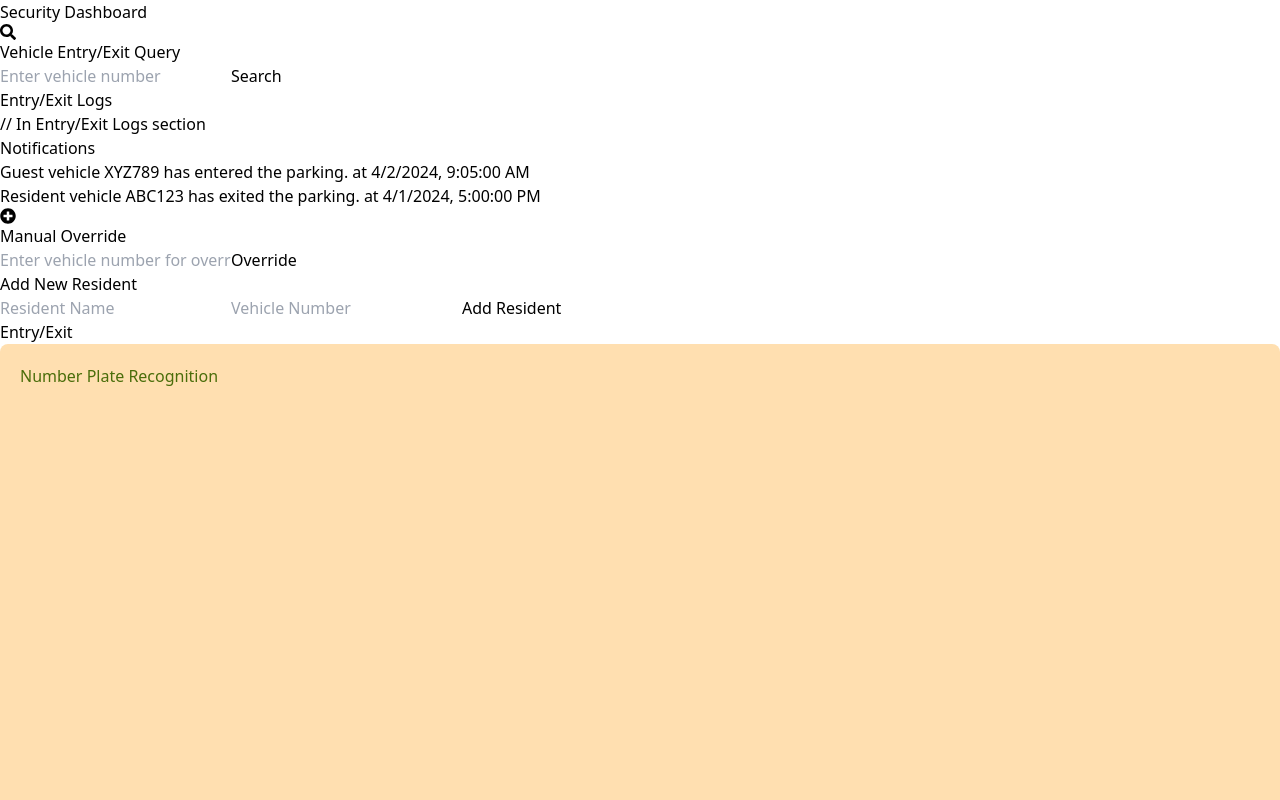
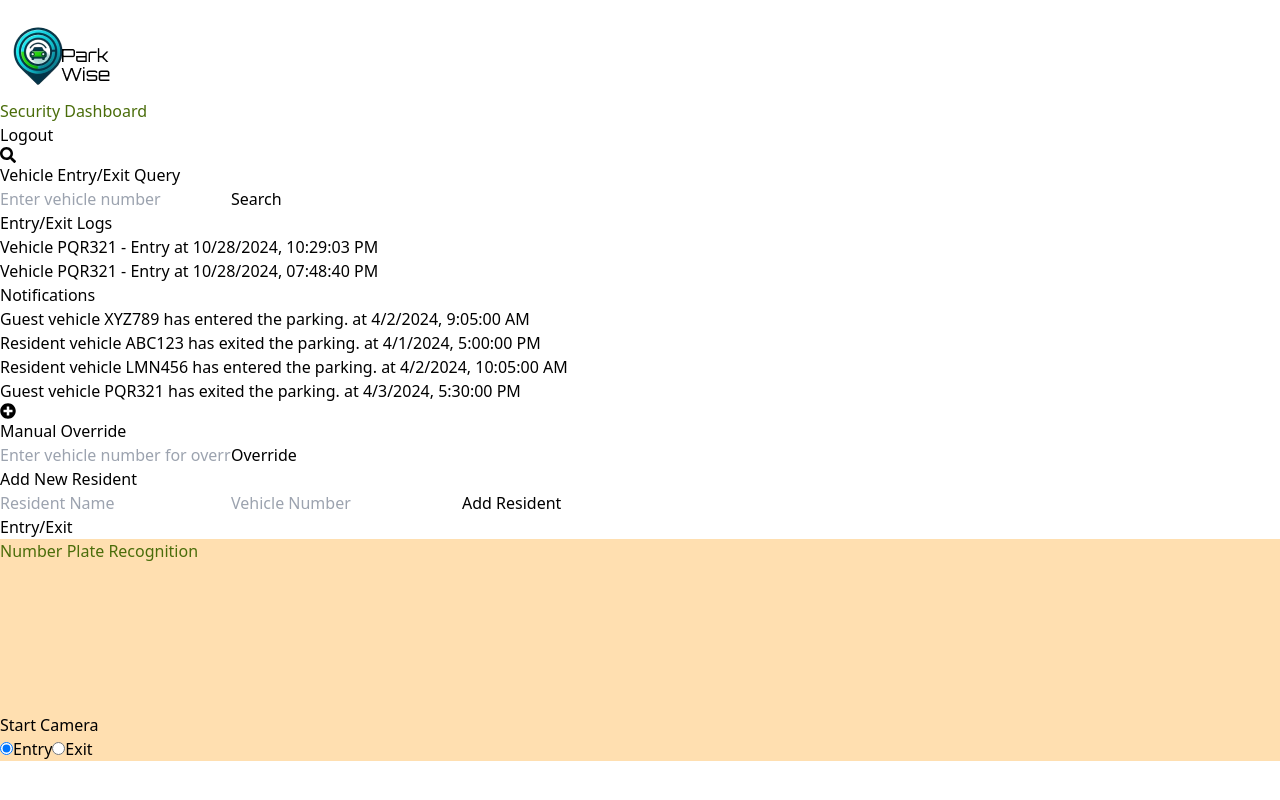
Before and after one commit to ameys28/Parkwise, a React (Vite) app in the folder frontend/: page /security-dashboard in a window 1280 px wide. Shown: the top 800 px of the page. Built offline with nearby package versions, Linux system fonts and the light colour scheme; the HTML template or start-up script is replaced by a standard one.

Commit message:
updates some function

```diff
--- a/frontend/src/data/staticData.js
+++ b/frontend/src/data/staticData.js
@@ -11,6 +11,18 @@ export const users = [
     id: 2,
     username: 'dishan',
     password: '1234',
+    role: 'security',
+  },
+  {
+    id: 3,
+    username: 'rohit',
+    password: 'abcd',
+    role: 'resident',
+  },
+  {
+    id: 4,
+    username: 'sara',
+    password: 'abcd',
     role: 'security',
   },
   // Add more users as needed
@@ -28,23 +40,37 @@ export const vehicles = [
     ownerId: 1,
     numberPlate: 'XYZ789',
     guest: true,
-  }
+  },
+  {
+    id: 3,
+    ownerId: 3,
+    numberPlate: 'LMN456',
+    guest: false,
+  },
+  {
+    id: 4,
+    ownerId: 4,
+    numberPlate: 'PQR321',
+    guest: true,
+  },
+  // Add more vehicles as needed
 ];
 
 export const entryLogs = [
   {
     id: 1,
-    vehicleId: 1,
-    entryTime: '2024-04-01T08:30:00',
-    exitTime: '2024-04-01T17:00:00',
+    vehicleId: "ABC123",
+    numberPlate: 'PQR321',
+    action: 'Entry',
+    timestamp: '10/28/2024, 10:29:03 PM',
   },
   {
     id: 2,
-    vehicleId: 2,
-    entryTime: '2024-04-02T09:00:00',
-    exitTime: null, // Currently inside
+    vehicleId: "XYZ789",
+    numberPlate: 'PQR321',
+    action: 'Entry',
+    timestamp: '10/28/2024, 07:48:40 PM',
   },
-  // Add more logs as needed
 ];
 
 export const notifications = [
@@ -58,5 +84,15 @@ export const notifications = [
     message: 'Resident vehicle ABC123 has exited the parking.',
     time: '2024-04-01T17:00:00',
   },
+  {
+    id: 3,
+    message: 'Resident vehicle LMN456 has entered the parking.',
+    time: '2024-04-02T10:05:00',
+  },
+  {
+    id: 4,
+    message: 'Guest vehicle PQR321 has exited the parking.',
+    time: '2024-04-03T17:30:00',
+  },
   // Add more notifications as needed
 ];
--- a/frontend/src/pages/NumberPlateRecognition.jsx
+++ b/frontend/src/pages/NumberPlateRecognition.jsx
@@ -1,5 +1,3 @@
-// src/pages/NumberPlateRecognition.js
-
 import React, { useState, useRef } from 'react';
 import Tesseract from 'tesseract.js';
 
@@ -10,6 +8,7 @@ const NumberPlateRecognition = ({ addParkingLog }) => {
   const [loading, setLoading] = useState(false);
   const [isCameraActive, setIsCameraActive] = useState(false);
   const [showConfirmation, setShowConfirmation] = useState(false);
+  const [isEntry, setIsEntry] = useState(true); // State to track entry/exit
 
   const startCamera = async () => {
     try {
@@ -25,11 +24,7 @@ const NumberPlateRecognition = ({ addParkingLog }) => {
   const stopCamera = () => {
     const stream = videoRef.current.srcObject;
     const tracks = stream.getTracks();
-
-    tracks.forEach((track) => {
-      track.stop();
-    });
-
+    tracks.forEach((track) => track.stop());
     videoRef.current.srcObject = null;
     setIsCameraActive(false);
   };
@@ -47,18 +42,13 @@ const NumberPlateRecognition = ({ addParkingLog }) => {
 
   const recognizePlate = (image) => {
     setLoading(true);
-    Tesseract.recognize(
-      image,
-      'eng',
-      {
-        logger: (m) => console.log(m), // Optional: log progress
-      }
-    ).then(({ data: { text } }) => {
-      const recognizedPlate = text.trim();
-      setRecognizedText(recognizedPlate);
-      stopCamera(); // Stop the camera after capturing
+    Tesseract.recognize(image, 'eng', {
+      logger: (m) => console.log(m),
+    }).then(({ data: { text } }) => {
+      setRecognizedText(text.trim());
+      stopCamera();
       setLoading(false);
-      setShowConfirmation(true); // Show confirmation dialog
+      setShowConfirmation(true);
     }).catch((error) => {
       console.error('Error recognizing text:', error);
       setLoading(false);
@@ -66,60 +56,89 @@ const NumberPlateRecognition = ({ addParkingLog }) => {
   };
 
   const handleConfirm = () => {
-    addParkingLog(recognizedText); // Log the entry
-    setShowConfirmation(false); // Hide confirmation dialog
-    setRecognizedText(''); // Reset recognized text
+    addParkingLog(recognizedText, isEntry);
+    setShowConfirmation(false);
+    setRecognizedText('');
   };
 
   const handleCancel = () => {
-    setShowConfirmation(false); // Hide confirmation dialog
-    setRecognizedText(''); // Reset recognized text
+    setShowConfirmation(false);
+    setRecognizedText('');
   };
 
   return (
-    <div className="npr-section mb-10" style={{ backgroundColor: '#FFDFB0', borderRadius: '8px', padding: '20px' }}>
-      <h3 className="text-3xl font-semibold mb-6" style={{ color: '#4A6D0A' }}>
-        Number Plate Recognition
-      </h3>
+    <div className="npr-section mb-10 p-6 rounded-lg shadow-md" style={{ backgroundColor: '#FFDFB0' }}>
+      <h3 className="text-3xl font-semibold mb-6" style={{ color: '#4A6D0A' }}>Number Plate Recognition</h3>
 
       {/* Video Feed */}
-      <div className="mb-6">
-        <video ref={videoRef} style={{ width: '100%', borderRadius: '8px' }}></video>
+      <div className="video-container mb-6 rounded-lg overflow-hidden border-2 border-gray-300">
+        <video ref={videoRef} className="w-full h-auto" style={{ borderRadius: '8px' }}></video>
         <canvas ref={canvasRef} style={{ display: 'none' }}></canvas>
       </div>
 
       {!isCameraActive ? (
         <button
-          className="py-3 px-6 rounded-lg bg-[#4A6D0A] hover:bg-[#5d80ff] transition text-white mb-4"
+          className="py-3 px-6 rounded-lg bg-[#4A6D0A] hover:bg-[#5d80ff] transition text-white mb-4 shadow-lg"
           onClick={startCamera}
         >
           Start Camera
         </button>
       ) : (
         <button
-          className="py-3 px-6 rounded-lg bg-[#4A6D0A] hover:bg-[#5d80ff] transition text-white mb-4"
+          className="py-3 px-6 rounded-lg bg-[#4A6D0A] hover:bg-[#5d80ff] transition text-white mb-4 shadow-lg"
           onClick={captureImage}
         >
           Capture Image
         </button>
       )}
 
+      {/* Entry/Exit Toggle */}
+      <div className="flex items-center mt-4 mb-6 space-x-4">
+        <label className="text-lg">
+          <input
+            type="radio"
+            value="entry"
+            checked={isEntry}
+            onChange={() => setIsEntry(true)}
+            className="mr-2"
+          />
+          Entry
+        </label>
+        <label className="text-lg">
+          <input
+            type="radio"
+            value="exit"
+            checked={!isEntry}
+            onChange={() => setIsEntry(false)}
+            className="mr-2"
+          />
+          Exit
+        </label>
+      </div>
+
       {/* Display Recognized Text */}
       {recognizedText && (
-        <div className="mt-6 p-4 rounded-lg bg-[#FFDFB0] text-[#C03A3A]">
-          <h4 className="text-2xl">Recognized Number Plate:</h4>
-          <p className="text-xl font-semibold">{recognizedText}</p>
+        <div className="recognized-text mt-6 p-4 rounded-lg bg-[#FFE8C1] text-[#4A6D0A] border-2 border-[#4A6D0A]">
+          <h4 className="text-2xl font-semibold">Recognized Number Plate:</h4>
+          <p className="text-xl">{recognizedText}</p>
         </div>
       )}
 
-      {loading && <p>Recognizing...</p>}
+      {loading && <p className="text-lg mt-4 text-gray-700">Recognizing...</p>}
 
       {/* Confirmation Dialog */}
       {showConfirmation && (
-        <div className="confirmation-dialog">
-          <h4>Do you want to add the recognized number plate to the log?</h4>
-          <button onClick={handleConfirm} className="confirm-button">Yes</button>
-          <button onClick={handleCancel} className="cancel-button">No</button>
+        <div className="confirmation-dialog mt-6 p-6 bg-white rounded-lg shadow-lg border border-gray-200">
+          <h4 className="text-xl font-semibold mb-4">Confirm {isEntry ? 'Entry' : 'Exit'} Log</h4>
+          <p className="mb-4 text-gray-700">Do you want to log this number plate as an {isEntry ? 'entry' : 'exit'}?</p>
+          <div className="flex space-x-4">
+            <button onClick={handleConfirm} className="py-2 px-4 rounded bg-green-500 hover:bg-green-600 text-white shadow-md">
+              Yes
+            </button>
+            <button onClick={handleCancel} className="py-2 px-4 rounded bg-red-500 hover:bg-red-600 text-white shadow-md">
+              No
+            </button>
+          </div>
         </div>
       )}
     </div>
--- a/frontend/src/pages/ResidentDashboard.jsx
+++ b/frontend/src/pages/ResidentDashboard.jsx
@@ -2,6 +2,10 @@
 
 import React, { useState } from 'react';
 import { vehicles, entryLogs } from '../data/staticData';
+import { useNavigate } from 'react-router-dom';
+import { ToastContainer, toast } from 'react-toastify';
+import 'react-toastify/dist/ReactToastify.css';
+import logo from '../assets/logo1.png';
 
 const ResidentDashboard = () => {
   const [vehiclesList, setVehiclesList] = useState(vehicles);
@@ -11,11 +15,11 @@ const ResidentDashboard = () => {
   );
   const [newVehicleNumber, setNewVehicleNumber] = useState('');
   const [guestVehicleNumber, setGuestVehicleNumber] = useState('');
-  const [successMessage, setSuccessMessage] = useState('');
+  const navigate = useNavigate();
 
   const handleRegisterVehicle = () => {
     if (!newVehicleNumber) {
-      alert('Please enter a vehicle number.');
+      toast.error('Please enter a vehicle number.');
       return;
     }
     const newVehicle = {
@@ -26,12 +30,17 @@ const ResidentDashboard = () => {
     };
     setVehiclesList([...vehiclesList, newVehicle]);
     setNewVehicleNumber('');
-    setSuccessMessage('Vehicle registered successfully!');
+    toast.success('Vehicle registered successfully!');
+  };
+
+  const handleClick = () => {
+    navigate('/');
+    toast.info('Logged out successfully!');
   };
 
   const handleReserveGuestParking = () => {
     if (!guestVehicleNumber) {
-      alert('Please enter a guest vehicle number.');
+      toast.error('Please enter a guest vehicle number.');
       return;
     }
     const guestVehicle = {
@@ -42,24 +51,32 @@ const ResidentDashboard = () => {
     };
     setVehiclesList([...vehiclesList, guestVehicle]);
     setGuestVehicleNumber('');
-    setSuccessMessage('Guest parking reserved successfully!');
+    toast.success('Guest parking reserved successfully!');
   };
 
   return (
-    <div className="resident-dashboard min-h-screen p-8" style={{ backgroundColor: '#F5F9D0' }}>
-      <h2 className="text-4xl font-bold mb-10 text-center" style={{ color: '#4A6D0A' }}>
-        Resident Dashboard
-      </h2>
-
-      {/* Success Message */}
-      {successMessage && (
-        <div className="mb-6 p-4 text-center rounded-lg bg-[#FFDFB0] text-[#C03A3A]">
-          {successMessage}
+    <div className="resident-dashboard min-h-screen" style={{ backgroundColor: '#F5F9D0' }}>
+      <ToastContainer position="top-right" autoClose={3000} hideProgressBar={false} />
+      <header className="flex justify-between items-center py-2 px-8 bg-[#ff9fa0] shadow-md mb-8">
+        <div className="logo flex items-center">
+          <img src={logo} alt="ParkWise Logo" className="h-20 w-30" />
         </div>
-      )}
+        <h2
+          className="text-4xl font-bold text-center"
+          style={{ color: "#4A6D0A" }}
+        >
+          Resident Dashboard
+        </h2>
+        <div className="space-x-4">
+          {/* Logout button */}
+          <button className="bg-green-500 text-white px-6 py-2 rounded-full hover:bg-green-600 transition duration-300 shadow-md" onClick={handleClick}>
+            Logout
+          </button>
+        </div>
+      </header>
 
       {/* Section: Registered Vehicles */}
-      <section className="mb-10">
+      <section className="mb-10 px-8">
         <h3 className="text-2xl font-semibold mb-6" style={{ color: '#4A6D0A' }}>
           Registered Vehicles
         </h3>
@@ -77,7 +94,7 @@ const ResidentDashboard = () => {
       </section>
 
       {/* Section: Parking Logs */}
-      <section className="mb-10">
+      <section className="mb-10 px-8">
         <h3 className="text-2xl font-semibold mb-6" style={{ color: '#4A6D0A' }}>
           Parking Logs
         </h3>
@@ -99,7 +116,7 @@ const ResidentDashboard = () => {
       </section>
 
       {/* Section: Current Occupancy */}
-      <section className="mb-10">
+      <section className="mb-10 px-8">
         <h3 className="text-2xl font-semibold mb-6" style={{ color: '#4A6D0A' }}>
           Current Occupancy
         </h3>
@@ -109,7 +126,7 @@ const ResidentDashboard = () => {
       </section>
 
       {/* Section: Register New Vehicle */}
-      <section className="mb-10">
+      <section className="mb-10 px-8">
         <h3 className="text-2xl font-semibold mb-6" style={{ color: '#4A6D0A' }}>
           Register New Vehicle
         </h3>
@@ -122,7 +139,7 @@ const ResidentDashboard = () => {
           style={{ borderColor: '#D16C6C', color: '#4A6D0A' }}
         />
         <button
-          className="py-3 px-6 rounded-lg bg-[#4A6D0A] hover:bg-[#F5F9D0] transition text-white"
+          className="py-3 px-6 rounded-lg bg-[#4A6D0A] hover:text-lg transition text-white"
           onClick={handleRegisterVehicle}
         >
           Register Vehicle
@@ -130,7 +147,7 @@ const ResidentDashboard = () => {
       </section>
 
       {/* Section: Reserve Guest Parking */}
-      <section className="mb-10">
+      <section className="mb-10 px-8">
         <h3 className="text-2xl font-semibold mb-6" style={{ color: '#4A6D0A' }}>
           Reserve Guest Parking
         </h3>
--- a/frontend/src/pages/SecurityDashboard.jsx
+++ b/frontend/src/pages/SecurityDashboard.jsx
@@ -4,26 +4,30 @@ import React, { useState } from "react";
 import { entryLogs, notifications, vehicles } from "../data/staticData";
 import { FaSearch, FaPlusCircle } from "react-icons/fa";
 import NumberPlateRecognition from "./NumberPlateRecognition";
+import { useNavigate } from "react-router-dom";
+import logo from "../assets/logo1.png";
+import { toast, ToastContainer } from "react-toastify"; // Import toast and ToastContainer
+import "react-toastify/dist/ReactToastify.css"; // Import CSS for toast notifications
 
 const SecurityDashboard = () => {
+  const [parkingLogs, setParkingLogs] = useState(entryLogs); // Initialize logs from static data
   const [vehicleId, setVehicleId] = useState("");
   const [overrideId, setOverrideId] = useState("");
-  const [currentEntryLogs, setCurrentEntryLogs] = useState(entryLogs);
-  const [currentNotifications, setCurrentNotifications] =
-    useState(notifications);
+  const [currentNotifications, setCurrentNotifications] = useState(notifications);
+  const navigate = useNavigate();
 
-  const [logs, setLogs] = useState([]);
+  const handleClick = () => {
+    navigate("/");
+  };
 
   // Function to add a new entry to the logs
-  const addParkingLog = (numberPlate) => {
-    const newLog = {
-      id: logs.length + 1,
+  const addParkingLog = (numberPlate, isEntry) => {
+    const logEntry = {
       numberPlate,
+      action: isEntry ? "Entry" : "Exit",
       timestamp: new Date().toLocaleString(),
     };
-    const updatedLogs = [...logs, newLog];
-    setLogs(updatedLogs);
-    console.log("Updated Logs:", updatedLogs); // Debugging log
+    setParkingLogs((prevLogs) => [...prevLogs, logEntry]);
   };
 
   const handleManualOverride = () => {
@@ -31,10 +35,11 @@ const SecurityDashboard = () => {
       (v) => v.numberPlate.toLowerCase() === overrideId.toLowerCase()
     );
     if (vehicle) {
-      alert(`Manual override successful for vehicle: ${vehicle.numberPlate}`);
-      setOverrideId("");
+      toast.success(`Manual override successful for vehicle: ${vehicle.numberPlate}`);
+      addParkingLog(vehicle.numberPlate, true); // Log as entry for manual override
+      setOverrideId(""); // Clear the input after successful override
     } else {
-      alert("Vehicle not found for override.");
+      toast.error("Vehicle not found for override.");
     }
   };
 
@@ -43,32 +48,44 @@ const SecurityDashboard = () => {
       (v) => v.numberPlate.toLowerCase() === vehicleId.toLowerCase()
     );
     if (vehicle) {
-      const logs = currentEntryLogs.filter(
-        (log) => log.vehicleId === vehicle.id
+      const logs = parkingLogs.filter(
+        (log) => log.numberPlate === vehicle.numberPlate
       );
-      alert(
-        `Vehicle ${vehicle.numberPlate} has ${
+      const message = `Vehicle ${vehicle.numberPlate} has ${
         logs.length > 0
-            ? logs[logs.length - 1].entry
+          ? logs[logs.length - 1].action === "Entry"
             ? "entered"
             : "exited"
           : "no records"
-        } recently.`
-      );
+      } recently.`;
+      toast.success(message);
     } else {
-      alert("Vehicle not found.");
+      toast.error("Vehicle not found.");
     }
-    setVehicleId("");
+    setVehicleId(""); // Clear the input after search
   };
 
   return (
-    <div className="security-dashboard p-8 min-h-screen bg-[#F5F9D0]">
-      <h2 className="text-4xl font-bold mb-10 text-center text-[#799529]">
+    <div className="security-dashboard min-h-screen bg-[#F5F9D0]">
+      <header className="flex justify-between items-center py-2 px-8 bg-[#ff9fa0] shadow-md mb-8">
+        <div className="logo flex items-center">
+          <img src={logo} alt="ParkWise Logo" className="h-20 w-30" />
+        </div>
+        <h2 className="text-4xl font-bold text-center" style={{ color: "#4A6D0A" }}>
           Security Dashboard
         </h2>
+        <div className="space-x-4">
+          <button
+            className="bg-green-500 text-white px-6 py-2 rounded-full hover:bg-green-600 transition duration-300 shadow-md"
+            onClick={handleClick}
+          >
+            Logout
+          </button>
+        </div>
+      </header>
 
       {/* Vehicle Entry/Exit Query */}
-      <section className="mb-10">
+      <section className="mb-10 px-8">
         <h3 className="text-2xl font-semibold mb-4 text-[#799529] flex items-center">
           <FaSearch className="mr-2" />
           Vehicle Entry/Exit Query
@@ -80,9 +97,10 @@ const SecurityDashboard = () => {
           onChange={(e) => setVehicleId(e.target.value)}
           className="p-3 border border-[#799529] rounded-lg w-full mb-4 focus:outline-none focus:ring-2 focus:ring-blue-400 shadow-md"
           style={{ color: "#000000" }}
+          aria-label="Vehicle Number"
         />
         <button
-          className="py-3 px-6 rounded-lg bg-[#799529] text-white hover:bg-blue-700 transition duration-300 shadow-md"
+          className="py-3 px-6 rounded-lg bg-[#799529] text-white hover:bg-green-700 transition duration-300 shadow-md"
           onClick={handleSearchVehicle}
         >
           Search
@@ -90,25 +108,28 @@ const SecurityDashboard = () => {
       </section>
 
       {/* Entry/Exit Logs */}
-      <section className="mb-10">
+      <section className="mb-10 px-8">
         <h3 className="text-2xl font-semibold mb-4 text-[#799529]">
           Entry/Exit Logs
         </h3>
-        // In Entry/Exit Logs section
         <ul className="p-6 rounded-lg shadow-lg space-y-4 bg-[#FFDFB0]">
-          {logs.map((log) => (
+          {parkingLogs.length > 0 ? (
+            parkingLogs.map((log, index) => (
               <li
-              key={log.id}
+                key={index} // Use index if you don't have unique IDs
                 className="py-3 px-4 rounded-lg border border-[#92AB42] bg-[#FEA0A0] text-black transition duration-300 hover:shadow-lg"
               >
-              Vehicle {log.numberPlate} - Entered at {log.timestamp}
+                Vehicle {log.numberPlate} - {log.action} at {log.timestamp}
               </li>
-          ))}
+            ))
+          ) : (
+            <li className="py-3 px-4 text-black">No logs available.</li>
+          )}
         </ul>
       </section>
 
       {/* Notifications */}
-      <section className="mb-10">
+      <section className="mb-10 px-8">
         <h3 className="text-2xl font-semibold mb-4 text-[#799529]">
           Notifications
         </h3>
@@ -125,7 +146,7 @@ const SecurityDashboard = () => {
       </section>
 
       {/* Manual Override */}
-      <section className="mb-10">
+      <section className="mb-10 px-8">
         <h3 className="text-2xl font-semibold mb-4 text-[#799529] flex items-center">
           <FaPlusCircle className="mr-2" />
           Manual Override
@@ -137,6 +158,7 @@ const SecurityDashboard = () => {
           onChange={(e) => setOverrideId(e.target.value)}
           className="p-3 border border-[#92AB42] rounded-lg w-full mb-4 focus:outline-none focus:ring-2 focus:ring-red-400 shadow-md"
           style={{ color: "#000000" }}
+          aria-label="Vehicle Number for Override"
         />
         <button
           className="py-3 px-6 rounded-lg bg-[#92AB42] text-white hover:bg-red-700 transition duration-300 shadow-md"
@@ -147,18 +169,22 @@ const SecurityDashboard = () => {
       </section>
 
       {/* Add New Resident */}
-      <section className="mb-10">
+      <section className="mb-10 px-8">
         <h3 className="text-2xl font-semibold mb-4 text-[#799529]">
           Add New Resident
         </h3>
         <AddResidentForm />
       </section>
-      <section className="mb-10">
+
+      {/* Entry/Exit */}
+      <section className="mb-10 px-8">
         <h3 className="text-2xl font-semibold mb-4 text-[#799529]">
           Entry/Exit
         </h3>
         <NumberPlateRecognition addParkingLog={addParkingLog} />
       </section>
+
+      <ToastContainer /> {/* Add ToastContainer for notifications */}
     </div>
   );
 };
@@ -170,12 +196,10 @@ const AddResidentForm = () => {
 
   const handleAddResident = () => {
     if (!residentName || !vehicleNumber) {
-      alert("Please fill in all fields.");
+      toast.error("Please fill in all fields.");
       return;
     }
-    alert(
-      `Resident ${residentName} with vehicle ${vehicleNumber} added successfully.`
-    );
+    toast.success(`Resident ${residentName} with vehicle ${vehicleNumber} added successfully.`);
     setResidentName("");
     setVehicleNumber("");
     setSuccessMessage("Resident added successfully!");
@@ -191,6 +215,7 @@ const AddResidentForm = () => {
         onChange={(e) => setResidentName(e.target.value)}
         className="p-3 border border-[#92AB42] rounded-lg w-full focus:outline-none focus:ring-2 focus:ring-green-400 shadow-md"
         style={{ color: "#000000" }}
+        aria-label="Resident Name"
       />
       <input
         type="text"
@@ -199,6 +224,7 @@ const AddResidentForm = () => {
         onChange={(e) => setVehicleNumber(e.target.value)}
         className="p-3 border border-[#92AB42] rounded-lg w-full focus:outline-none focus:ring-2 focus:ring-green-400 shadow-md"
         style={{ color: "#000000" }}
+        aria-label="Vehicle Number"
       />
       <button
         type="button"
```
Lines whose indentation alone changed are shown as unchanged.
